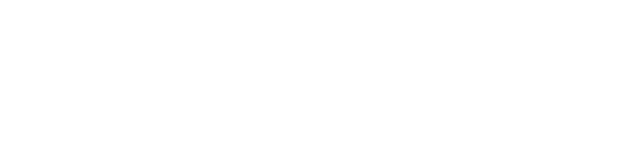
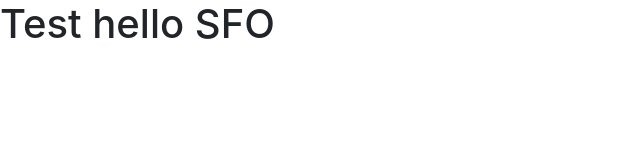
Before and after one commit to elpat77/Sunland_student_teacher, a website: page view/index.html in a window 1280 px wide. Shown: the whole page, without its empty margins (0-640 px from the left). Drawn offline with nearby package versions, Linux system fonts and the light colour scheme.

Commit message:
added test hello sfo

```diff
--- a/view/index.html
+++ b/view/index.html
@@ -13,7 +13,7 @@
 </head>
 
 <body>
-
+    <h1>Test hello SFO</h1>
 
 
     <!-- Bootstrap -->
```
